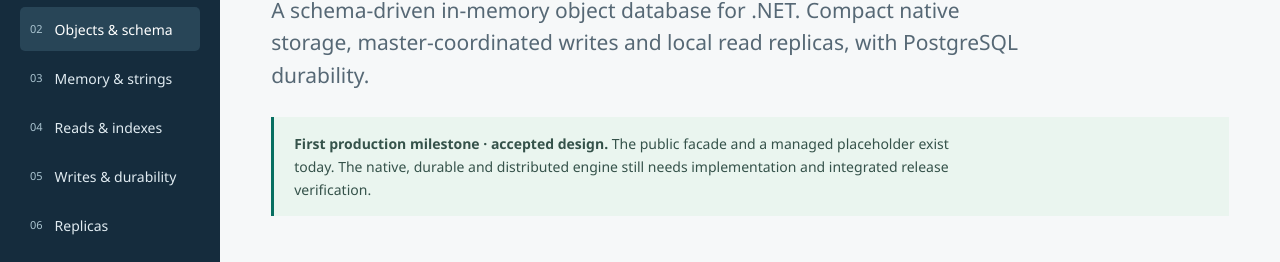
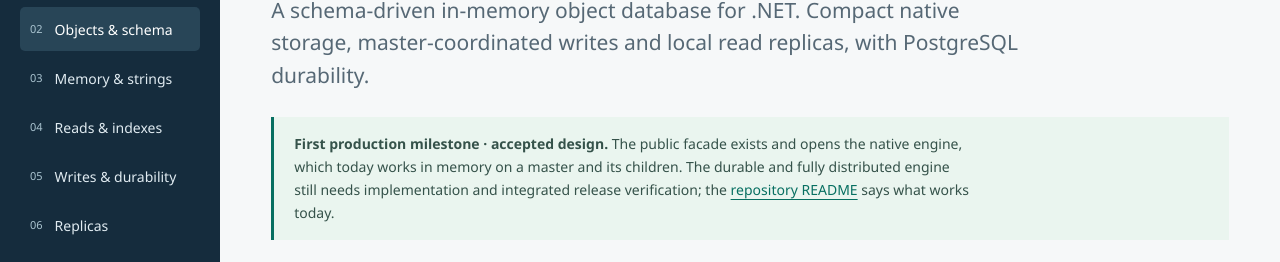
Before and after one commit to andrton/Moltaro.Lattice, a plain HTML site: page docs/design/index.html in a window 1280 px wide. Shown: the part 203-465 px from the top of the page. Drawn offline with Linux system fonts and the light colour scheme.

Commit message:
Epic 1, sprint 12: the documents after the placeholder; X4 ended, X6 restated; measured results

```diff
--- a/docs/design/index.html
+++ b/docs/design/index.html
@@ -39,9 +39,10 @@
 <p>A schema-driven in-memory object database for .NET. Compact native storage,
 master-coordinated writes and local read replicas, with PostgreSQL durability.</p>
 <blockquote>
-<p><strong>First production milestone · accepted design.</strong> The public facade and a managed
-placeholder exist today. The native, durable and distributed engine still needs
-implementation and integrated release verification.</p>
+<p><strong>First production milestone · accepted design.</strong> The public facade exists and opens
+the native engine, which today works in memory on a master and its children. The
+durable and fully distributed engine still needs implementation and integrated release
+verification; the <a href="../../README.md">repository README</a> says what works today.</p>
 </blockquote>
 <p><a id="purpose-and-boundaries"></a>
 <a id="physical-foundation-before-implementation"></a></p>
```
Also changed, not shown: 8 other files.
